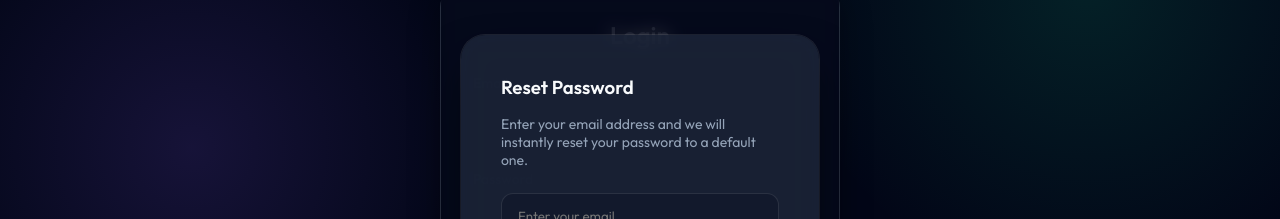
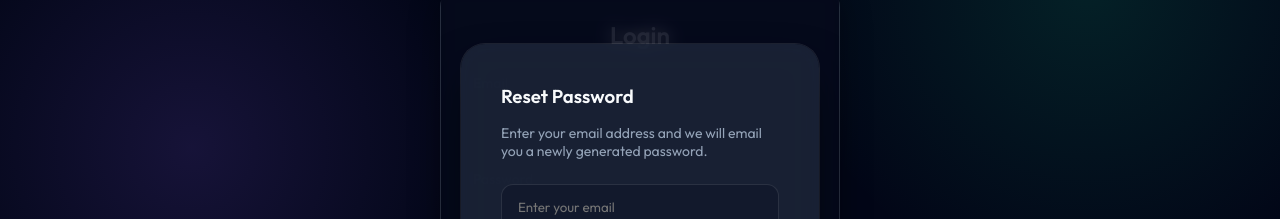
Before and after one commit to vajralavenkatasivaprasad/ticket-booking, a React app in the folder frontend/: page /login in a window 1280 px wide. Both pictures are taken after a click on the button "Forgot Password?". Shown: the part 252-471 px from the top of the page. Built offline with nearby package versions, Linux system fonts and the light colour scheme; no server answers; the HTML template or start-up script is replaced by a standard one.

Commit message:
Fix login page password prefill bug

```diff
--- a/frontend/src/pages/LoginPage.jsx
+++ b/frontend/src/pages/LoginPage.jsx
@@ -39,8 +39,8 @@ const LoginPage = () => {
     try {
       const response = await axios.post('/api/auth/reset-password', { email: resetEmail });
       setResetMessage(response.data.message);
-      // Automatically prefill the password field with the new reset password for convenience
-      setFormData({ ...formData, email: resetEmail, password: 'reset123' });
+      // Keep the email prefilled, but clear the password field since the user needs to enter the random password they received
+      setFormData({ ...formData, email: resetEmail, password: '' });
     } catch (err) {
       setResetError(err.response?.data?.error || 'Failed to reset password');
     } finally {
@@ -90,7 +90,7 @@ const LoginPage = () => {
           <div className="modal-content">
             <h3 style={{ marginBottom: '1rem' }}>Reset Password</h3>
             <p className="text-muted" style={{ marginBottom: '1.5rem', fontSize: '0.875rem' }}>
-              Enter your email address and we will instantly reset your password to a default one.
+              Enter your email address and we will email you a newly generated password.
             </p>
 
             <form onSubmit={handleForgotPassword}>
```
